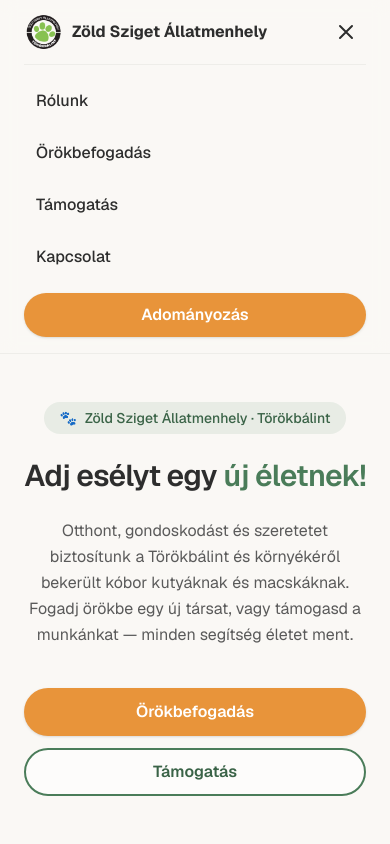
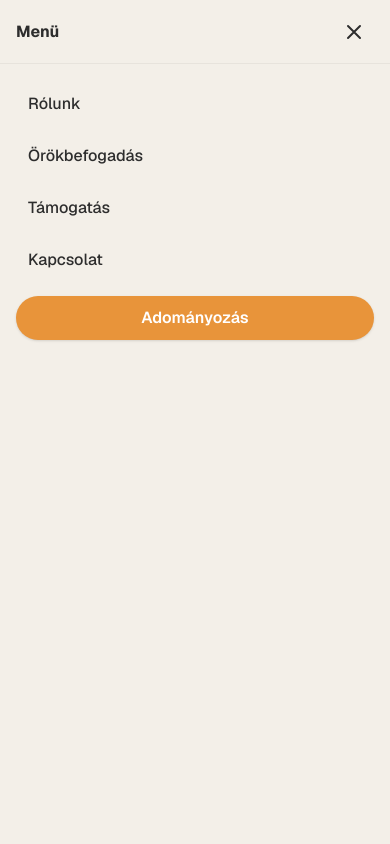
Before and after one commit to berenyilevente/zold-sziget-allatmenhely, a Next.js app: page / in a window 390 px wide. Both pictures are taken after a click on the button 346 px from the left and 32 px from the top of the page. Shown: the top 844 px of the page. Built offline with nearby package versions, Linux system fonts and the light colour scheme.

Commit message:
feat: add drawer to mobile nav

```diff
--- a/src/components/Navbar.tsx
+++ b/src/components/Navbar.tsx
@@ -1,7 +1,7 @@
 'use client';
 
 import Image from 'next/image';
-import { useState } from 'react';
+import { useEffect, useState } from 'react';
 import { Container } from './Container';
 
 type NavLink = { href: string; label: string };
@@ -16,10 +16,25 @@ const links: NavLink[] = [
 export function Navbar() {
   const [open, setOpen] = useState(false);
 
+  useEffect(() => {
+    if (!open) return;
+    const previousOverflow = document.body.style.overflow;
+    document.body.style.overflow = 'hidden';
+    const onKeyDown = (e: KeyboardEvent) => {
+      if (e.key === 'Escape') setOpen(false);
+    };
+    document.addEventListener('keydown', onKeyDown);
+    return () => {
+      document.body.style.overflow = previousOverflow;
+      document.removeEventListener('keydown', onKeyDown);
+    };
+  }, [open]);
+
   return (
+    <>
       <nav
         aria-label="Fő menü"
-      className="sticky top-0 z-50 border-b border-black/5 bg-cream/90 backdrop-blur supports-backdrop-filter:bg-cream/75"
+        className="sticky top-0 z-30 border-b border-black/5 bg-cream/90 backdrop-blur supports-backdrop-filter:bg-cream/75"
       >
         <Container>
           <div className="flex h-16 items-center justify-between gap-4 sm:h-20">
@@ -94,14 +109,56 @@ export function Navbar() {
           </button>
         </div>
 
-        {open && (
-          <div id="mobile-menu" className="pb-4 md:hidden">
-            <ul className="flex flex-col gap-1 border-t border-black/5 pt-3">
+        </Container>
+      </nav>
+
+      <div
+        onClick={() => setOpen(false)}
+        aria-hidden="true"
+        className={`fixed inset-0 z-40 bg-black/40 transition-opacity duration-300 md:hidden ${
+          open ? 'opacity-100' : 'pointer-events-none opacity-0'
+        }`}
+      />
+
+      <aside
+        id="mobile-menu"
+        role="dialog"
+        aria-modal="true"
+        aria-label="Fő menü"
+        aria-hidden={!open}
+        className={`fixed inset-y-0 right-0 z-50 flex w-full flex-col bg-cream-soft shadow-xl transition-transform duration-300 ease-out md:hidden ${
+          open ? 'translate-x-0' : 'translate-x-full'
+        }`}
+      >
+        <div className="flex h-16 items-center justify-between border-b border-black/5 px-4 sm:h-20">
+          <span className="font-bold text-ink">Menü</span>
+          <button
+            type="button"
+            onClick={() => setOpen(false)}
+            aria-label="Menü bezárása"
+            className="inline-flex h-10 w-10 items-center justify-center rounded-lg text-ink transition-colors hover:bg-black/5 focus-visible:ring-2 focus-visible:ring-brand focus-visible:outline-none"
+          >
+            <svg
+              viewBox="0 0 24 24"
+              fill="none"
+              stroke="currentColor"
+              strokeWidth="2"
+              strokeLinecap="round"
+              aria-hidden="true"
+              className="h-6 w-6"
+            >
+              <path d="M6 6l12 12M18 6L6 18" />
+            </svg>
+          </button>
+        </div>
+
+        <ul className="flex flex-col gap-1 p-4">
           {links.map((l) => (
             <li key={l.href}>
               <a
                 href={l.href}
                 onClick={() => setOpen(false)}
+                tabIndex={open ? 0 : -1}
                 className="block rounded-lg px-3 py-3 text-base font-medium text-ink transition-colors hover:bg-black/5"
               >
                 {l.label}
@@ -112,15 +169,14 @@ export function Navbar() {
             <a
               href="#tamogatas"
               onClick={() => setOpen(false)}
+              tabIndex={open ? 0 : -1}
               className="inline-flex h-11 w-full items-center justify-center rounded-full bg-accent px-5 text-base font-semibold text-white shadow-sm transition-colors hover:bg-accent-dark"
             >
               Adományozás
             </a>
           </li>
         </ul>
-          </div>
-        )}
-      </Container>
-    </nav>
+      </aside>
+    </>
   );
 }
```
Lines whose indentation alone changed are shown as unchanged.
